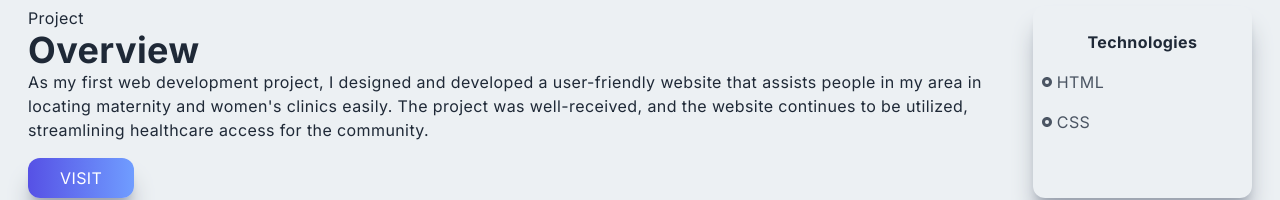
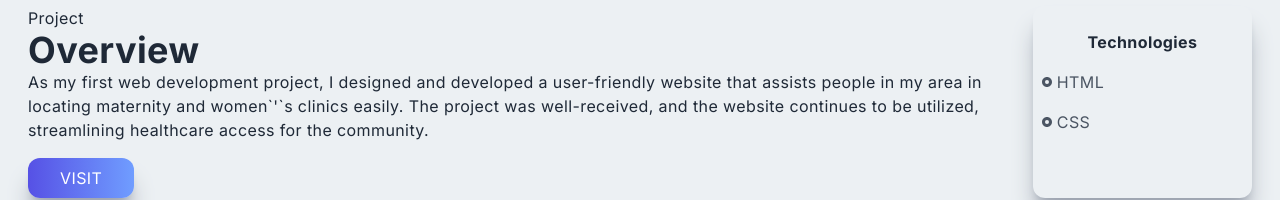
Before and after one commit to DulanjanChanaka/dulanjanweb, a Next.js app: page /midwife in a window 1280 px wide. Shown: the part 426-626 px from the top of the page. Built offline with nearby package versions, Linux system fonts and the light colour scheme.

Commit message:
fix apos error

```diff
--- a/src/app/midwife/page.jsx
+++ b/src/app/midwife/page.jsx
@@ -27,7 +27,7 @@ const drugindex = () => {
           <p>Project</p>
           <h2>Overview</h2>
           <p>
-          As my first web development project, I designed and developed a user-friendly website that assists people in my area in locating maternity and women's clinics easily. The project was well-received, and the website continues to be utilized, streamlining healthcare access for the community.
+          As my first web development project, I designed and developed a user-friendly website that assists people in my area in locating maternity and women`&apos;`s clinics easily. The project was well-received, and the website continues to be utilized, streamlining healthcare access for the community.
 
           </p>
 
--- a/src/app/snake/page.jsx
+++ b/src/app/snake/page.jsx
@@ -27,7 +27,7 @@ const snake = () => {
           <p>Project</p>
           <h2>Overview</h2>
           <p>
-          This is an app I created to provide basic knowledge about snakes in Sri Lanka and to prevent unnecessary killing of snakes. I specifically targeted this project for people who do not have the slightest knowledge about snakes in Sri Lanka. Currently, when they see a snake, they mostly post a photo of the snake they saw in a Facebook group and ask someone who has knowledge about it. It will take some time. As soon as he sees the snake, he can click the search icon on this web app and select from the drop down menu related to the snake and filter through the suggestion list that comes, that person can get an idea about the snake. At least that person can get an idea about whether it is toxic or not. I have designed this for mobile devices only. Because the people of Sri Lanka are mostly used to using the app through the smart phone. I am very happy if an animal's life is saved.
+          This is an app I created to provide basic knowledge about snakes in Sri Lanka and to prevent unnecessary killing of snakes. I specifically targeted this project for people who do not have the slightest knowledge about snakes in Sri Lanka. Currently, when they see a snake, they mostly post a photo of the snake they saw in a Facebook group and ask someone who has knowledge about it. It will take some time. As soon as he sees the snake, he can click the search icon on this web app and select from the drop down menu related to the snake and filter through the suggestion list that comes, that person can get an idea about the snake. At least that person can get an idea about whether it is toxic or not. I have designed this for mobile devices only. Because the people of Sri Lanka are mostly used to using the app through the smart phone. I am very happy if an animal`&apos;`s life is saved.
           </p>
           {/* <a
             href=''
```
